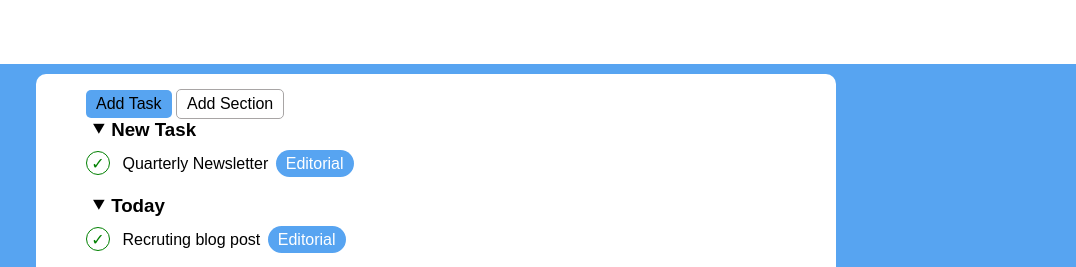
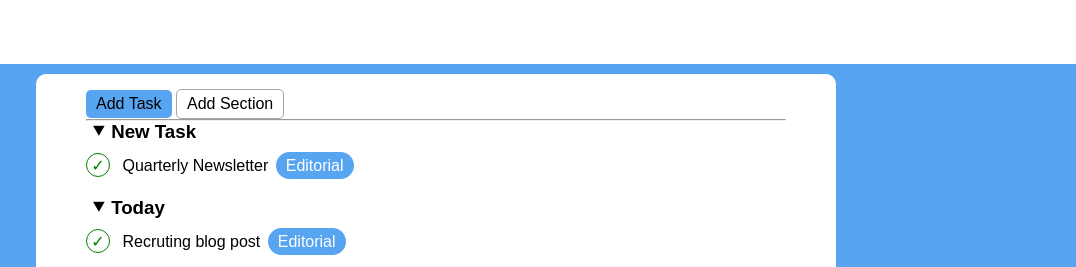
Before and after one commit to SimoneVerzeletti/html-css-toboolist, a plain HTML site: page index.html in a window 1280 px wide. Shown: the top 267 px of the page, 204-1280 px from the left. Drawn offline with Linux system fonts and the light colour scheme.

Commit message:
feat: prova-button

```diff
--- a/index.html
+++ b/index.html
@@ -13,6 +13,7 @@
     <main>
         <p class="button">Add Task</p>
         <p class="button-white">Add Section</p>
+        <hr>
         <h3>&#x2BC6; New Task</h3>
         <div class="todo-item">
             <span class="todo-item-icon-v">&check;</span>
--- a/style.css
+++ b/style.css
@@ -43,6 +43,10 @@ main {
     text-align: center;
     border-radius: 5px;
     display: inline-block;
+
+  }
+
+  hr {
 
   }
 /*------ lists -----*/
```
